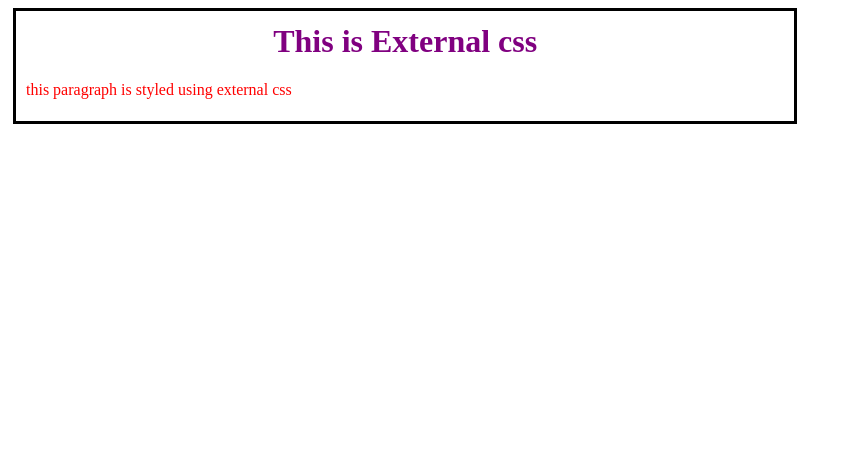
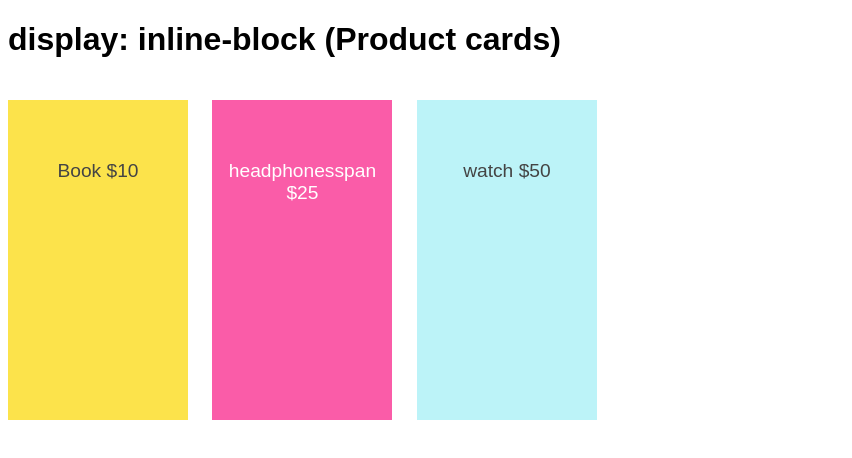
Before and after one commit to bhuviguptaa/CSS-AIML1, a plain HTML site: page index.html in a window 1280 px wide. Shown: the whole page, without its empty margins (0-852 px from the left). Drawn offline with Linux system fonts and the light colour scheme.

Commit message:
inline block

```diff
--- a/index.html
+++ b/index.html
@@ -3,16 +3,22 @@
 <head>
     <meta charset="UTF-8">
     <meta name="viewport" content="width=device-width, initial-scale=1.0">
-    <title>CSS Selector</title>
-    <link rel="stylesheet" href="./style.css">
+    <title>Document</title>
+    <link rel="stylesheet" href="style.css">
 </head>
 <body>
-
-    <div class="external-css">
-        <h1>This is External css</h1>
-        <p>this paragraph is styled using external css</p>
+    <h1>display: inline-block (Product cards)</h1>
+    <div class="card book">
+        Book
+        <span class="price">$10</span>
     </div>
-
-
+    <div class="card headphones">
+        headphonesspan
+        <span class="price">$25</span>
+    </div>
+    <div class="card watch">
+        watch
+        <span class="price">$50</span>
+    </div>
 </body>
 </html>
--- a/style.css
+++ b/style.css
@@ -1,19 +1,37 @@
-
-h1{
-    text-align: center;
-    color: purple;
-    margin-top: 2px;
-}
-p{
-    color:red;
-}
-.external-css{
-    border: 3px solid black;
-    background-color: white;
-    margin: 5px;
-    padding: 10px;
-    width: 60%;
-    height: 90px;
-    box-align: center;
-
-}
+body {
+            font-family: Arial, sans-serif;
+        }
+        .container {
+            border: 2px solid #888;
+            padding: 24px;
+            max-width: 800px;
+            margin: 40px auto;
+            background-color: #fff;
+        }
+        .title {
+            font-size: 1.5em;
+            font-weight: bold;
+            margin-bottom: 20px;
+        }
+        .card {
+            display: inline-block;
+            width: 180px;
+            height: 260px;
+            vertical-align: top;
+            margin: 20px 20px 0 0;
+            text-align: center;
+            font-size: 1.2em;
+            padding-top: 60px;
+        }
+        .card.book {
+            background: #fce34b;
+            color: #444;
+        }
+        .card.headphones {
+            background: #fa5ca8;
+            color: #fff;
+        }
+        .card.watch {
+            background: #bcf3f8;
+            color: #444;
+        }
```
Also changed, not shown: assignment3.css (+6 -4 lines).
